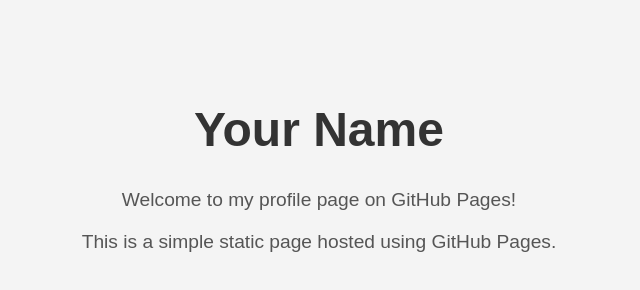
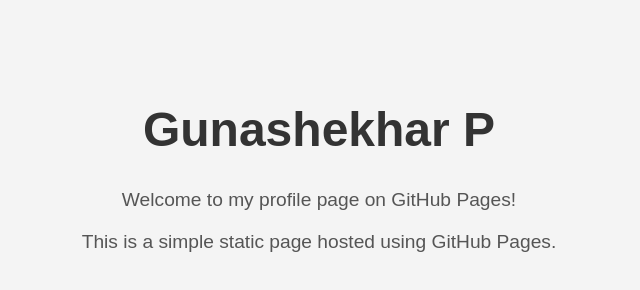
Before and after one commit to Gunashekharp/guna, a plain HTML site: page index.html in a window 1280 px wide. Shown: the whole page, without its empty margins (321-961 px from the left). Drawn offline with Linux system fonts and the light colour scheme.

Commit message:
Update index.html

```diff
--- a/index.html
+++ b/index.html
@@ -28,7 +28,7 @@
 </head>
 <body>
     <div class="container">
-        <h1>Your Name</h1>
+        <h1>Gunashekhar P</h1>
         <p>Welcome to my profile page on GitHub Pages!</p>
         <p>This is a simple static page hosted using GitHub Pages.</p>
     </div>
```
